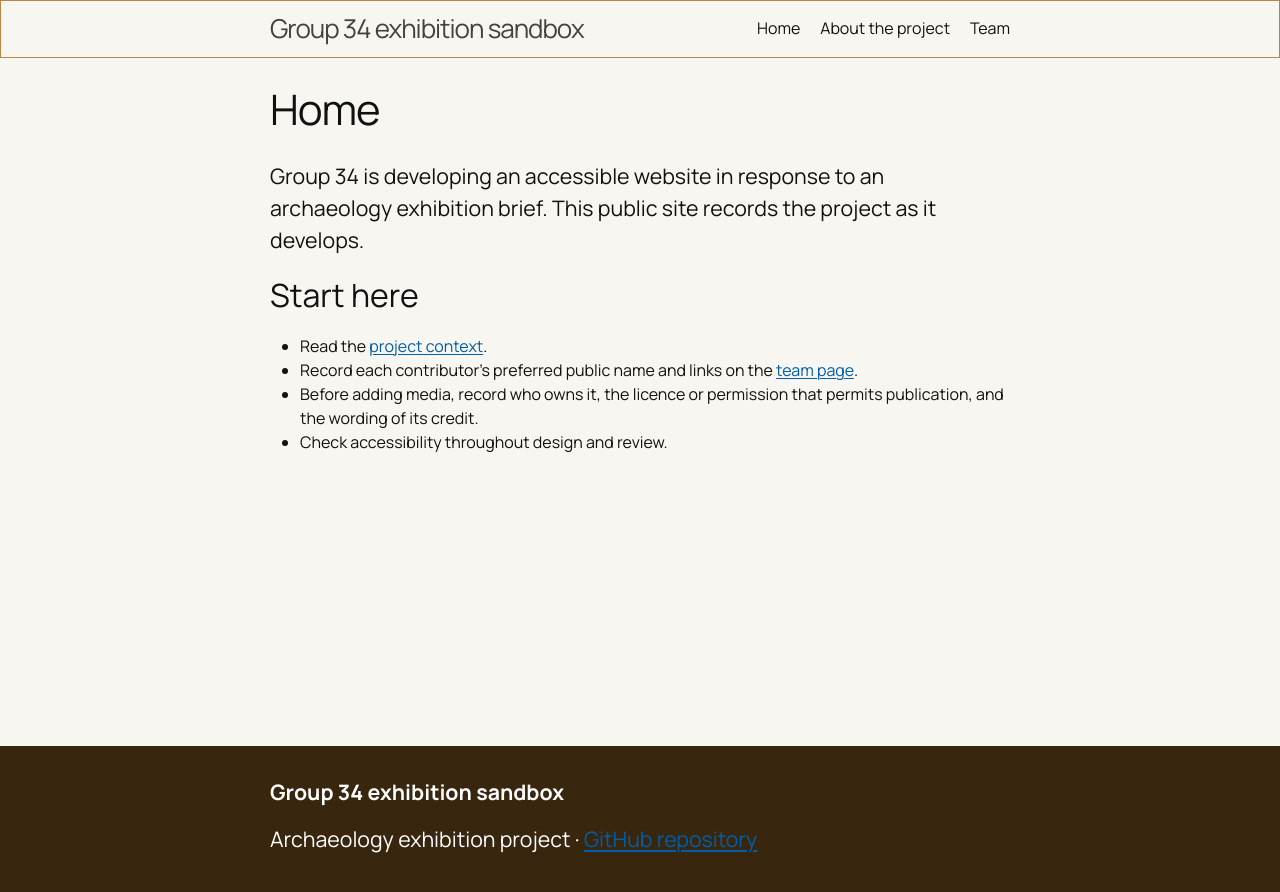
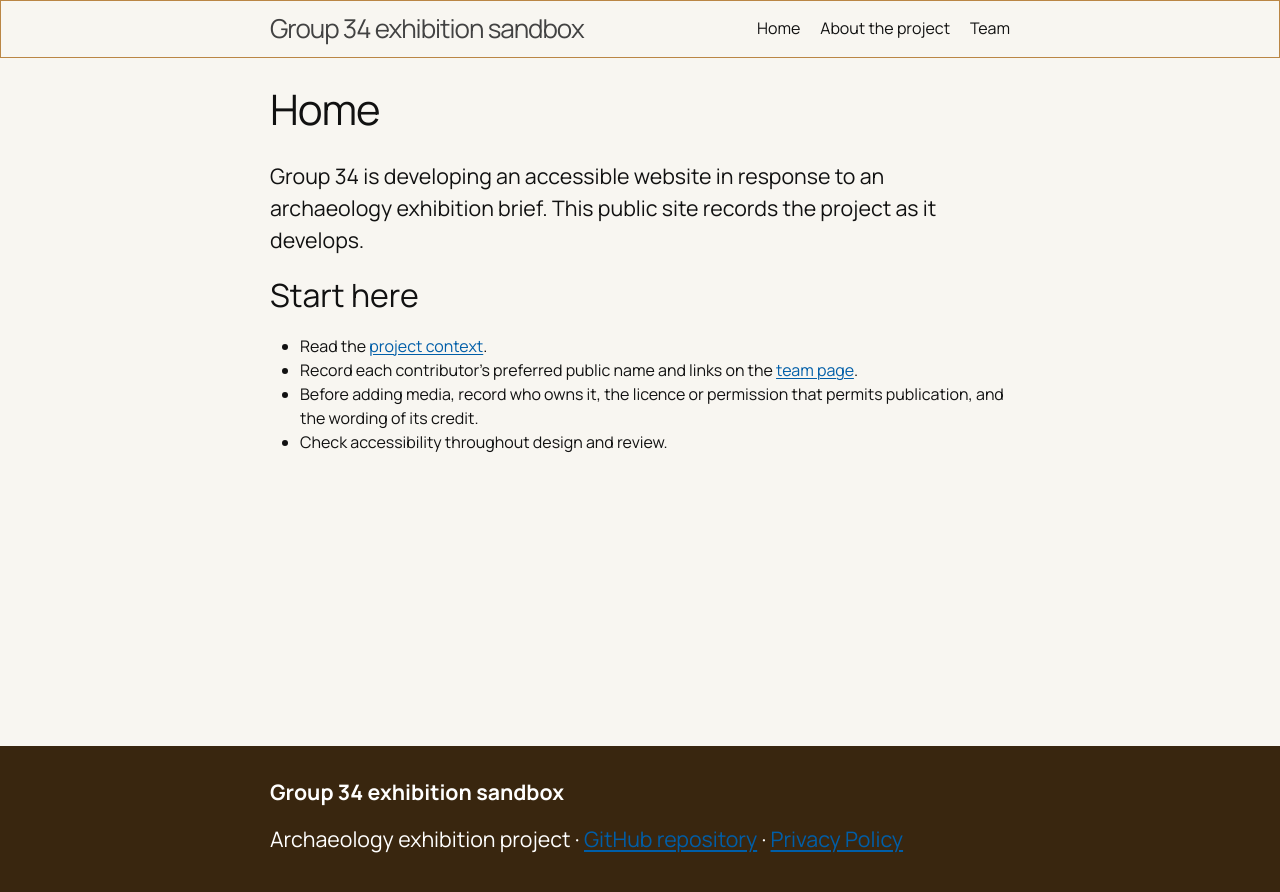
Before and after one commit to HannahVogelArchaeology/group34, a Jekyll site: the page built from index.md, in a window 1280 px wide. Shown: the top 892 px of the page. Built offline with Jekyll 4.4.1, drawn with Linux system fonts in a browser that asks for light colours.

Commit message:
Add Privacy Policy link to footer

```diff
--- a/_includes/footer.html
+++ b/_includes/footer.html
@@ -4,7 +4,8 @@
     <p class="p-name"><strong>{{ site.title | escape }}</strong></p>
     <p>
       Archaeology exhibition project ·
-      <a href="https://github.com/{{ site.repository }}">GitHub repository</a>
+      <a href="https://github.com/{{ site.repository }}">GitHub repository</a> ·
+      <a href="{{ '/privacy/' | relative_url }}">Privacy Policy</a>
     </p>
   </div>
 </footer>
```
